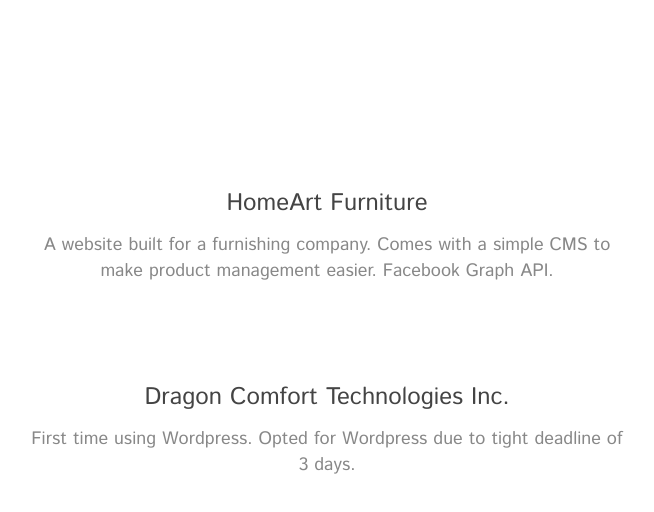
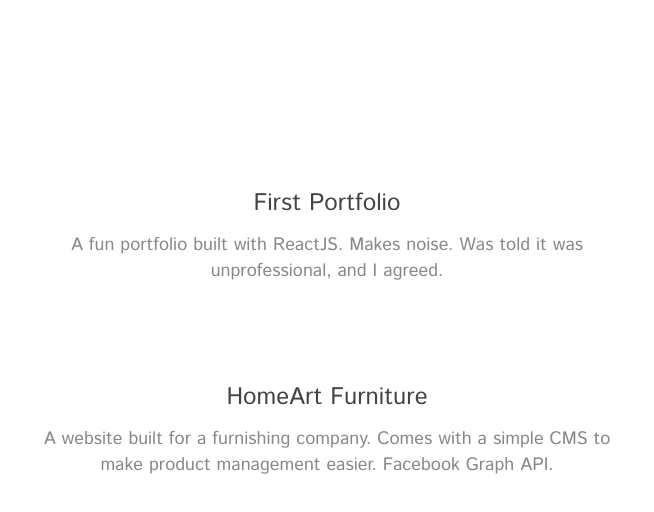
Before and after one commit to helioscn/Portfolio-ver.-2, a plain HTML site: page index.html in a window 1280 px wide. Shown: the part 646-1158 px from the top of the page, without its empty margins (313-967 px from the left). Drawn offline with Linux system fonts and the light colour scheme.

Commit message:
Add files via upload

```diff
--- a/index.html
+++ b/index.html
@@ -14,6 +14,10 @@
 			</header>
 		</main>
 		<div id="portfolio">
+			<div class="port-info">
+				<a href="http://wonderful-almeida-23b09c.netlify.com/">First Portfolio</a>
+				<span>A fun portfolio built with ReactJS. Makes noise. Was told it was unprofessional, and I agreed.</span>
+			</div>
 			<div class="port-info">
 				<a href="http://homeartfurniture.com/">HomeArt Furniture</a>
 				<span>A website built for a furnishing company. Comes with a simple CMS to make product management easier. Facebook Graph API.</span>
```
